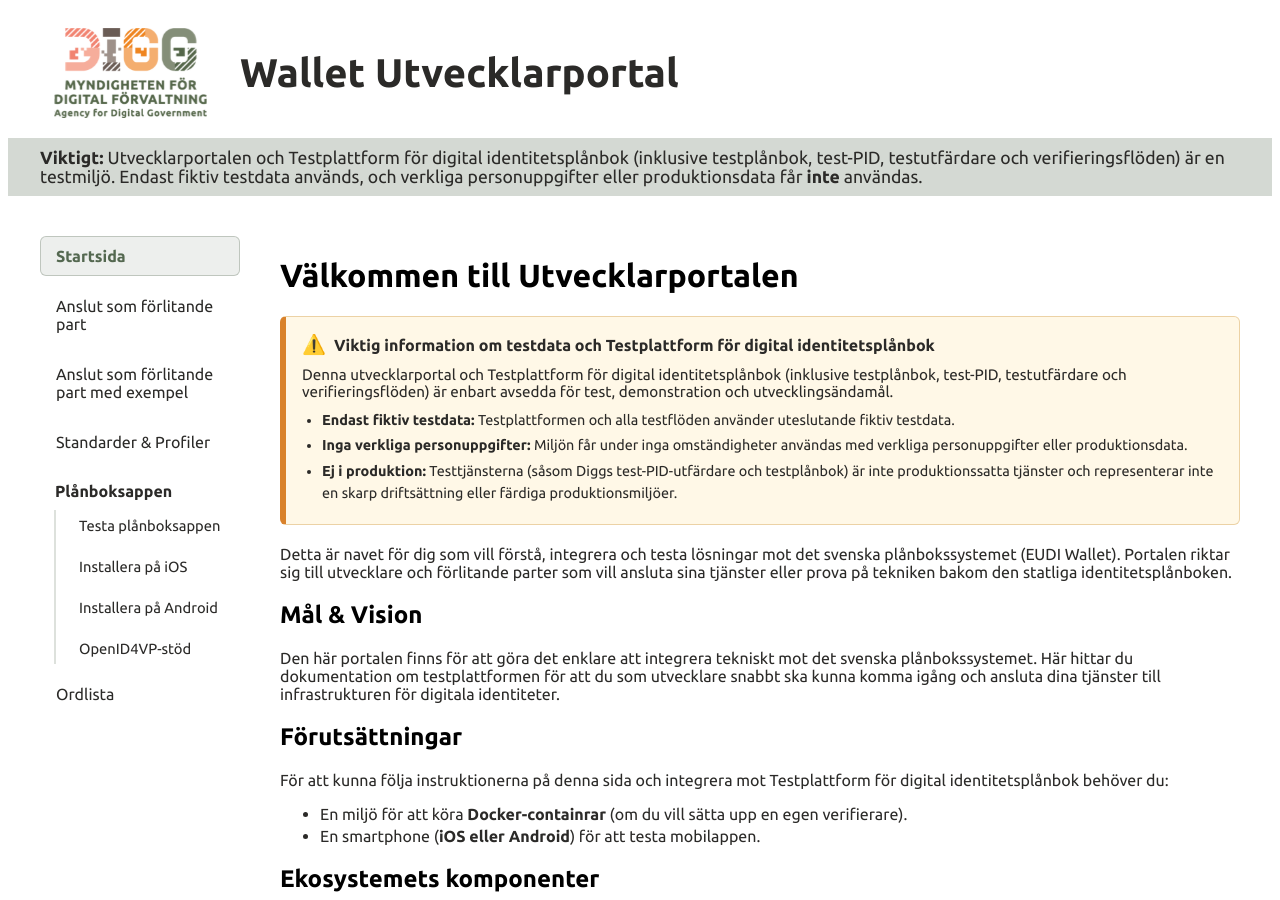
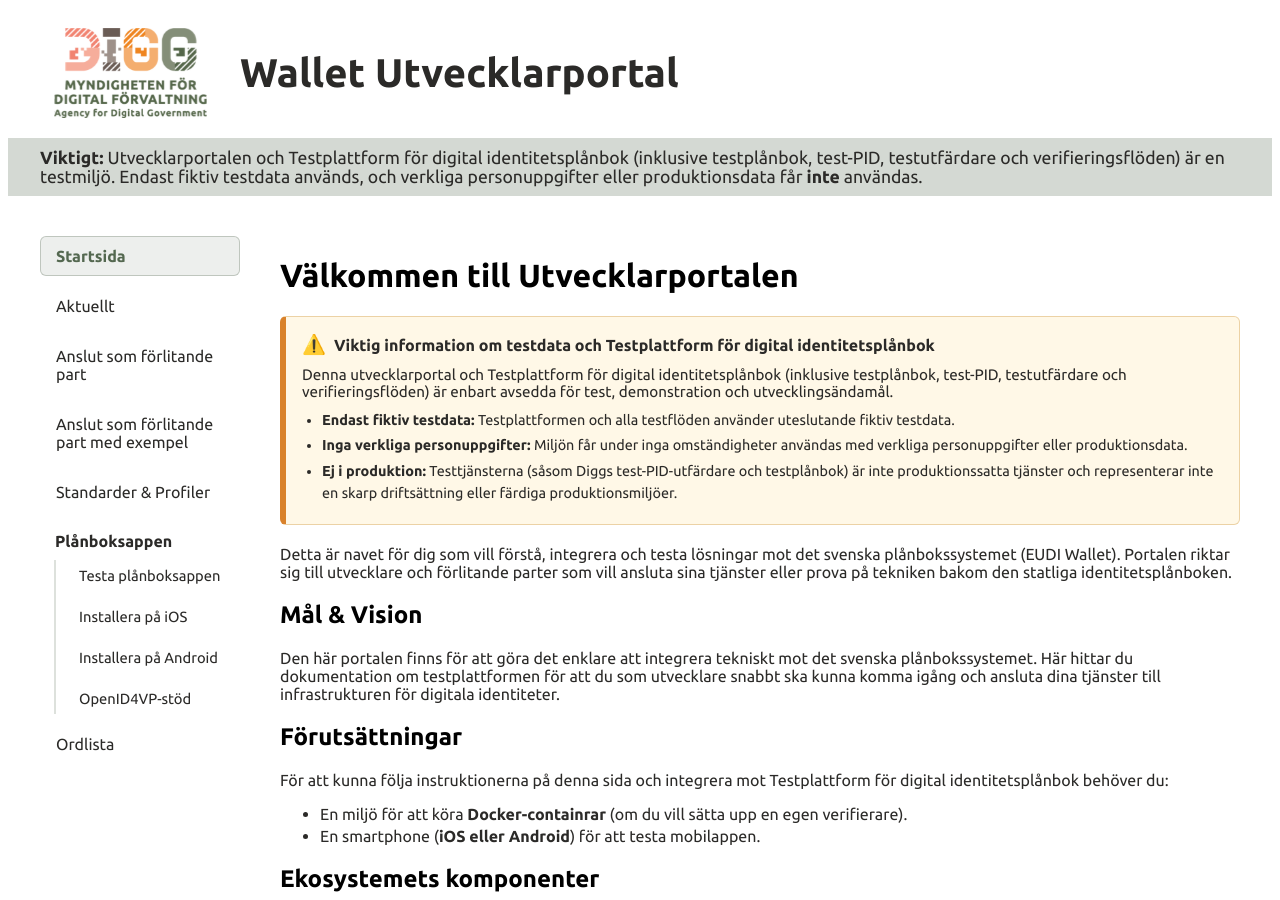
Before and after one commit to diggsweden/wallet-utvecklarportal, a Jekyll site: the page built from index.md, in a window 1280 px wide and 900 px high. Built offline with Jekyll 4.4.1, drawn with Linux system fonts in a browser that asks for light colours.

Commit message:
feat: link to status page from main menu
Signed-off-by: Eric Thelin <extern.eric.thelin@digg.se>

```diff
--- a/_layouts/default.html
+++ b/_layouts/default.html
@@ -42,6 +42,7 @@ SPDX-License-Identifier: EUPL-1.2
             <nav>
               <ul>
                 <li><a href="{{ "/" | relative_url }}" class="{% if page.url == '/' %}active{% endif %}">Startsida</a></li>
+                <li><a href="{{ "/pages/aktuellt.html" | relative_url }}" class="{% if page.url == '/pages/aktuellt.html' %}active{% endif %}">Aktuellt</a></li>
                 <li><a href="{{ "/pages/anslutning-fp.html" | relative_url }}" class="{% if page.url == '/pages/anslutning-fp.html' or page.url == '/pages/anslutning-fp/' %}active{% endif %}">Anslut som förlitande part</a></li>
                 <li><a href="{{ "/pages/exempel-fp.html" | relative_url }}" class="{% if page.url == '/pages/exempel-fp.html' or page.url == '/pages/exempel-fp/' %}active{% endif %}">Anslut som förlitande part med exempel</a></li>
                 <li><a href="{{ "/pages/standarder-och-profiler.html" | relative_url }}" class="{% if page.url == '/pages/standarder-och-profiler.html' or page.url == '/pages/standarder-och-profiler/' %}active{% endif %}">Standarder & Profiler</a></li>
```
